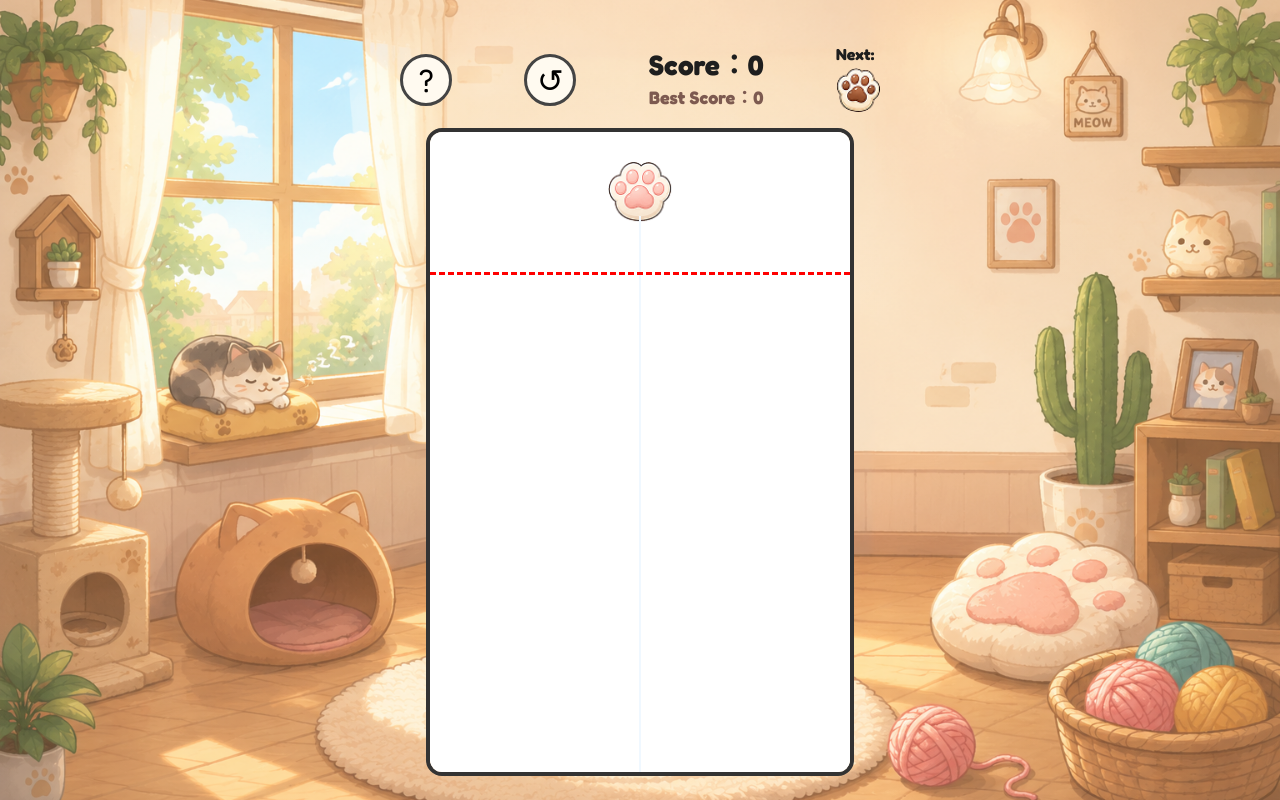
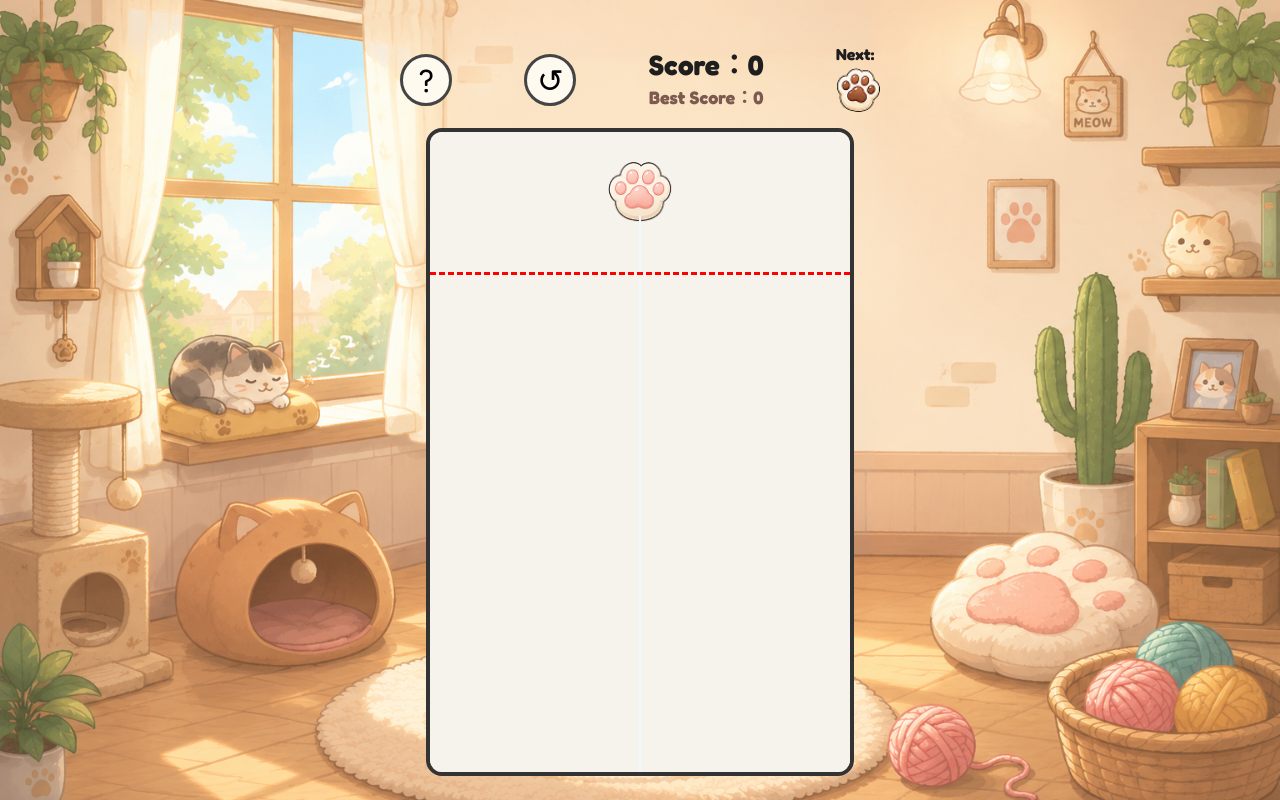
Before and after one commit to KenkenPie/neko_merge_game, a Vue app: page / in a window 1280 px wide. Built offline with nearby package versions, Linux system fonts and the light colour scheme.

Commit message:
feat
change color to f6f2EC from fffffff

```diff
--- a/src/components/GameBoard.vue
+++ b/src/components/GameBoard.vue
@@ -293,7 +293,7 @@ onMounted(() => {
       width: BOARD_WIDTH,
       height: BOARD_HEIGHT,
       wireframes: false,
-      background: "#ffffff",
+      background: "#f6f2EC",
     },
   });
 
```
